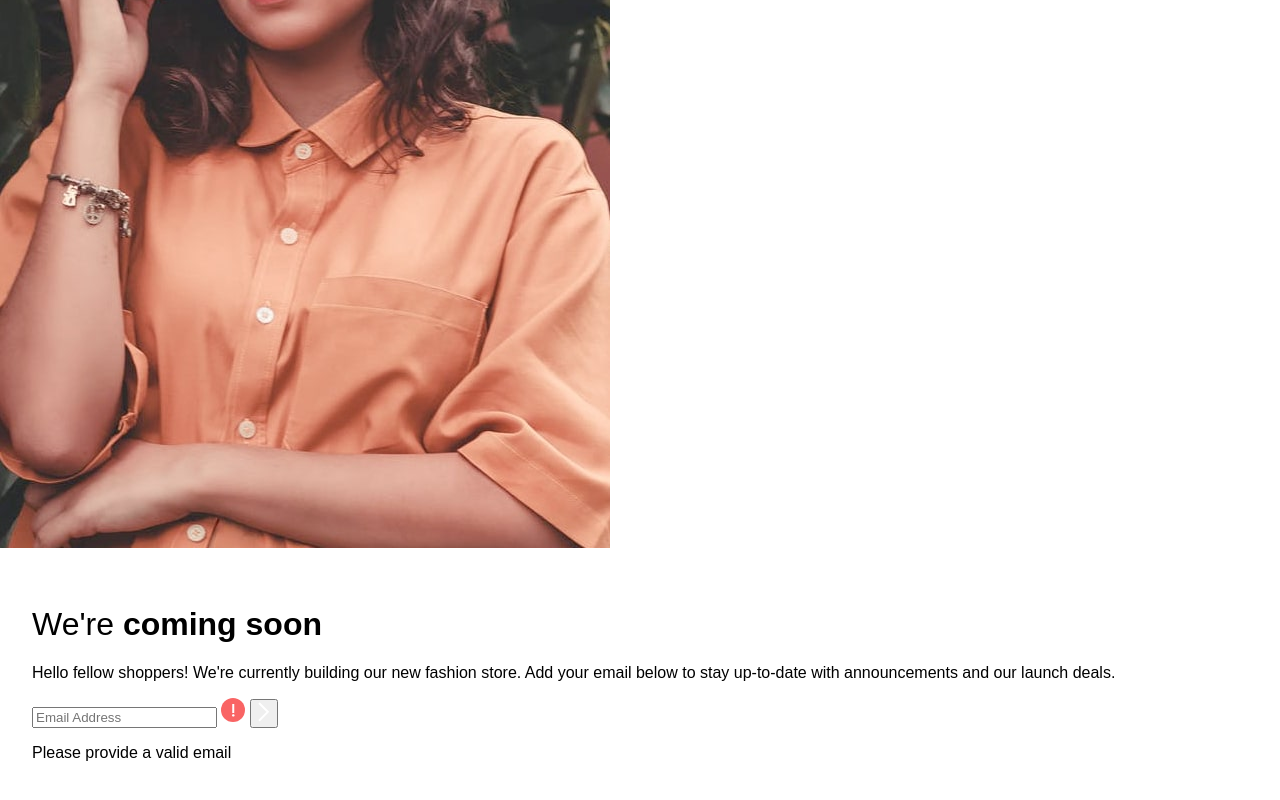
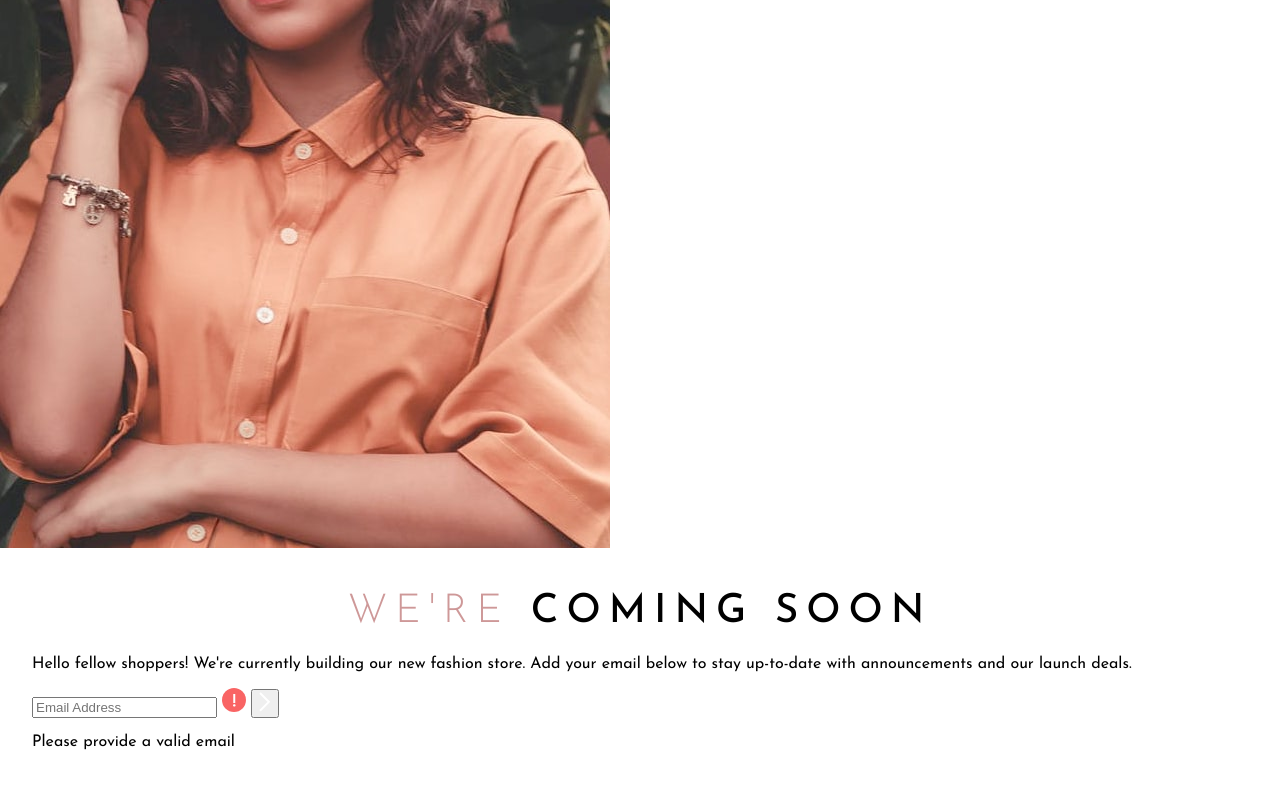
Before and after one commit to Acemeistre/FEM_Base-Apparel-coming-soon-page, a plain HTML site: page base-apparel-coming-soon-master/index.html in a window 1280 px wide. Shown: the part 322-1122 px from the top of the page. Drawn offline with Linux system fonts and the light colour scheme.

Commit message:
Add styles to .hero-banner and .hero-banner span

```diff
--- a/base-apparel-coming-soon-master/styles.css
+++ b/base-apparel-coming-soon-master/styles.css
@@ -21,7 +21,7 @@
 }
 
 body {
-    font-family: "Josefin-sans", sans-serif;
+    font-family: "Josefin sans", sans-serif;
     display: flex;
     flex-direction: column;
     margin: 0;
@@ -30,15 +30,24 @@ body {
 header img {
     width: var(--spacing-1700);
     margin: 0;
-    padding: var(--spacing-300)
+    padding: var(--spacing-300);
 }
 
 main {
     padding: var(--spacing-400);
 }
 
-
+.hero-banner {
+    text-transform: uppercase;
+    text-align: center;
+    letter-spacing: var(--spacing-100);
+    font-weight: 500;
+    font-size: var(--spacing-500);
+    margin: 0;
+    padding: var(--spacing-100) 0 var(--spacing-100);
+}
 
 .hero-banner span {
-    font-weight: 100;
+    font-weight: 300;
+    color: var(--color-pink)
 }
```
